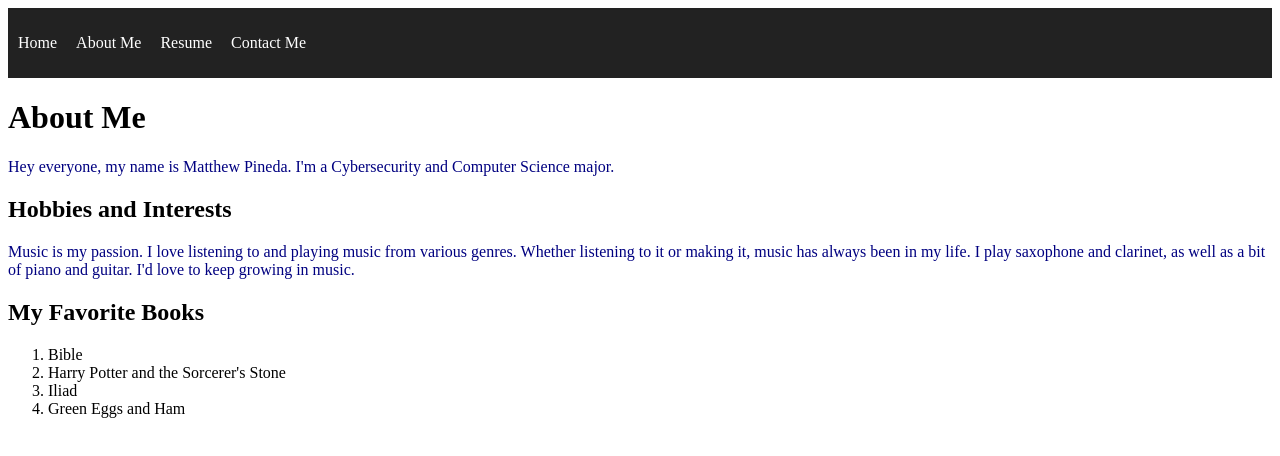
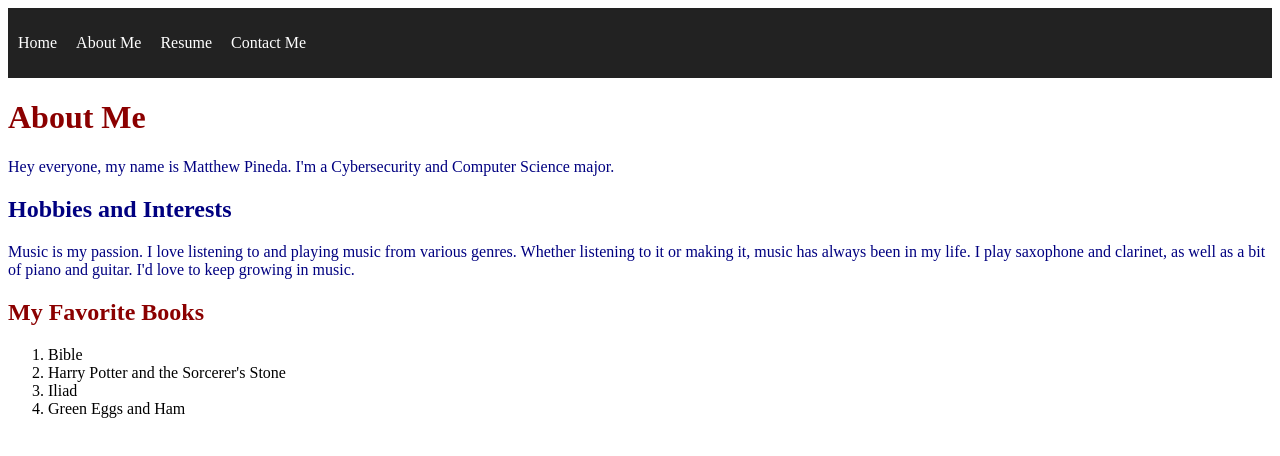
Before and after one commit to ItzMatt-05/ItzMatt-05.github.io, a plain HTML site: page about.html in a window 1280 px wide. Drawn offline with Linux system fonts and the light colour scheme.

Commit message:
Update about.html

```diff
--- a/about.html
+++ b/about.html
@@ -18,13 +18,13 @@
   </ul>
 </nav>
 
-<h1 class="about-header">About Me</h1>
+<h1 class="about-heading">About Me</h1>
 <p class="about-intro">Hey everyone, my name is Matthew Pineda. I'm a Cybersecurity and Computer Science major.</p>
 
-<h2 class="about-header">Hobbies and Interests</h2>
+<h2 class="about-intro">Hobbies and Interests</h2>
 <p class="about-intro">Music is my passion. I love listening to and playing music from various genres. Whether listening to it or making it, music has always been in my life. I play saxophone and clarinet, as well as a bit of piano and guitar. I'd love to keep growing in music.</p>
 
-<h2 class="about-header">My Favorite Books</h2>
+<h2 class="about-heading">My Favorite Books</h2>
 <ol>
   <li>Bible</li>
   <li>Harry Potter and the Sorcerer's Stone</li>
```
